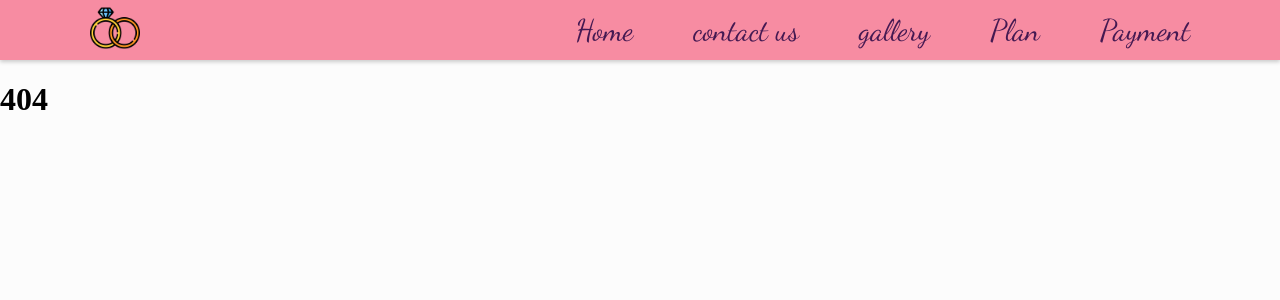
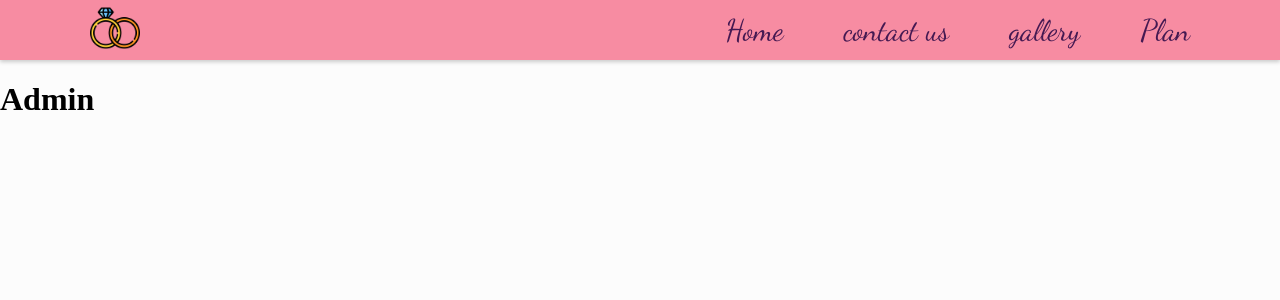
Before and after one commit to RazKimhi13/middle_project, a React (Vite) app: page /admin in a window 1280 px wide. Before the commit this address had no page. Shown: the top 300 px of the page. Built offline with nearby package versions, Linux system fonts and the light colour scheme.

Commit message:
login imrpove

```diff
--- /dev/null
+++ b/src/components/Admin/Admin.css
@@ -0,0 +1,11 @@
+.grid-container-admin {
+    display: grid;
+    grid-template-columns: auto auto; /* Two columns */
+    grid-gap: 10px; /* Gap between grid items */
+    text-align: center;
+  }
+
+  .grid-item-admin {
+    border: 1px solid #ccc; /* Add borders for better visualization */
+    padding: 5px;
+  }
--- /dev/null
+++ b/src/components/Admin/Admin.jsx
@@ -0,0 +1,24 @@
+import React, { useContext } from "react";
+import { UserContext } from "../../context/userContext";
+import "./Admin.css"
+
+
+function Admin() {
+  const { users } = useContext(UserContext);
+
+  return (
+    <>
+      <h1>Admin</h1>
+      <div class="grid-container-admin">
+        {users.map((user) => (
+          <div class="grid-item-admin">
+            <p key={user.username}>Username: {user.username}</p>
+            <p key={user.password}>Password: {user.password}</p>
+          </div>
+        ))}
+      </div>
+    </>
+  );
+}
+
+export default Admin;
--- a/src/components/App/App.jsx
+++ b/src/components/App/App.jsx
@@ -11,6 +11,7 @@ import Payment from "../payment/payment";
 import NoPage from "../NoPage/NoPage";
 import Layout from "../Layout/Layout";
 import Home from "../Home/Home";
+import Admin from "../Admin/Admin";
 
 
 
@@ -27,6 +28,7 @@ function App() {
           <Route path="gallery" element={<Gallery />} />
           <Route path="Plan" element={<Plan />} />
           <Route path="Payment" element={<Payment />} />
+          <Route path="admin" element={<Admin />} />
           <Route path="*" element={<NoPage />} />
         </Route>
       </Routes>
--- a/src/components/Layout/Layout.jsx
+++ b/src/components/Layout/Layout.jsx
@@ -3,9 +3,12 @@ import "./Layout.css";
 import { useState } from "react";
 import Hamburger from "./Hamburger";
 import Logo from "./Logo";
+import { UserContext } from "../../context/userContext";
+import { useContext } from "react";
 
 const Layout = () => {
   const [showNavbar, setShowNavbar] = useState(false);
+  const { loggedUser } = useContext(UserContext);
 
   const handleShowNavbar = () => {
     setShowNavbar(!showNavbar);
@@ -28,25 +31,22 @@ const Layout = () => {
               <li>
                 <Link to="/">Home</Link>
               </li>
-              {/* <li>
-                <Link to="/register">Register</Link>
-              </li>
-              <li>
-                <Link to="/Login">Login</Link>
-              </li> */}
+
               <li>
                 <Link to="/ContactUs">contact us</Link>
               </li>
               <li>
                 <Link to="/gallery">gallery </Link>
               </li>
-
               <li>
                 <Link to="/Plan">Plan</Link>
               </li>
-              <li>
-                <Link to="/Payment">Payment</Link>
-              </li>
+
+              {loggedUser === "raz" && (
+                <li>
+                  <Link to="/admin">Admin</Link>
+                </li>
+              )}
             </ul>
           </div>
         </div>
```
